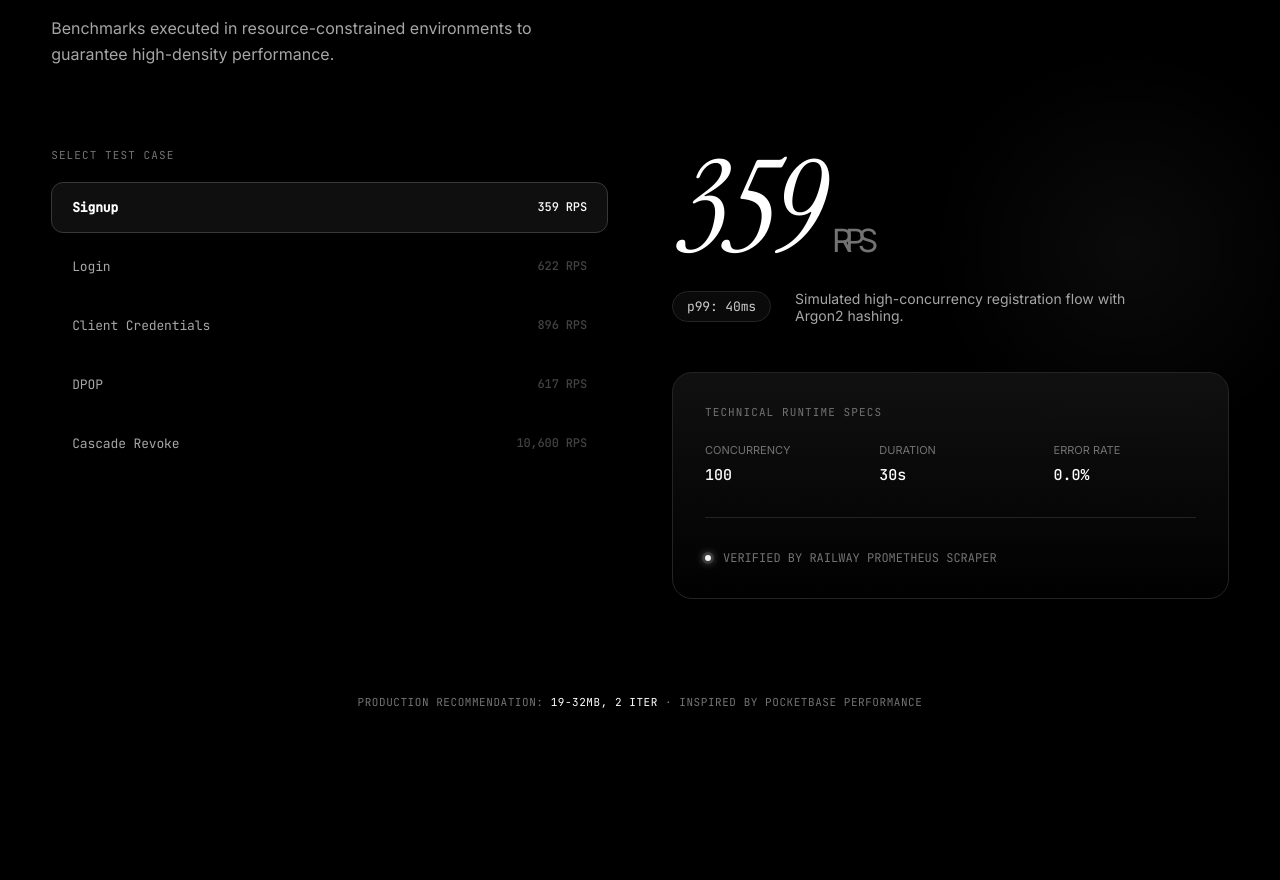
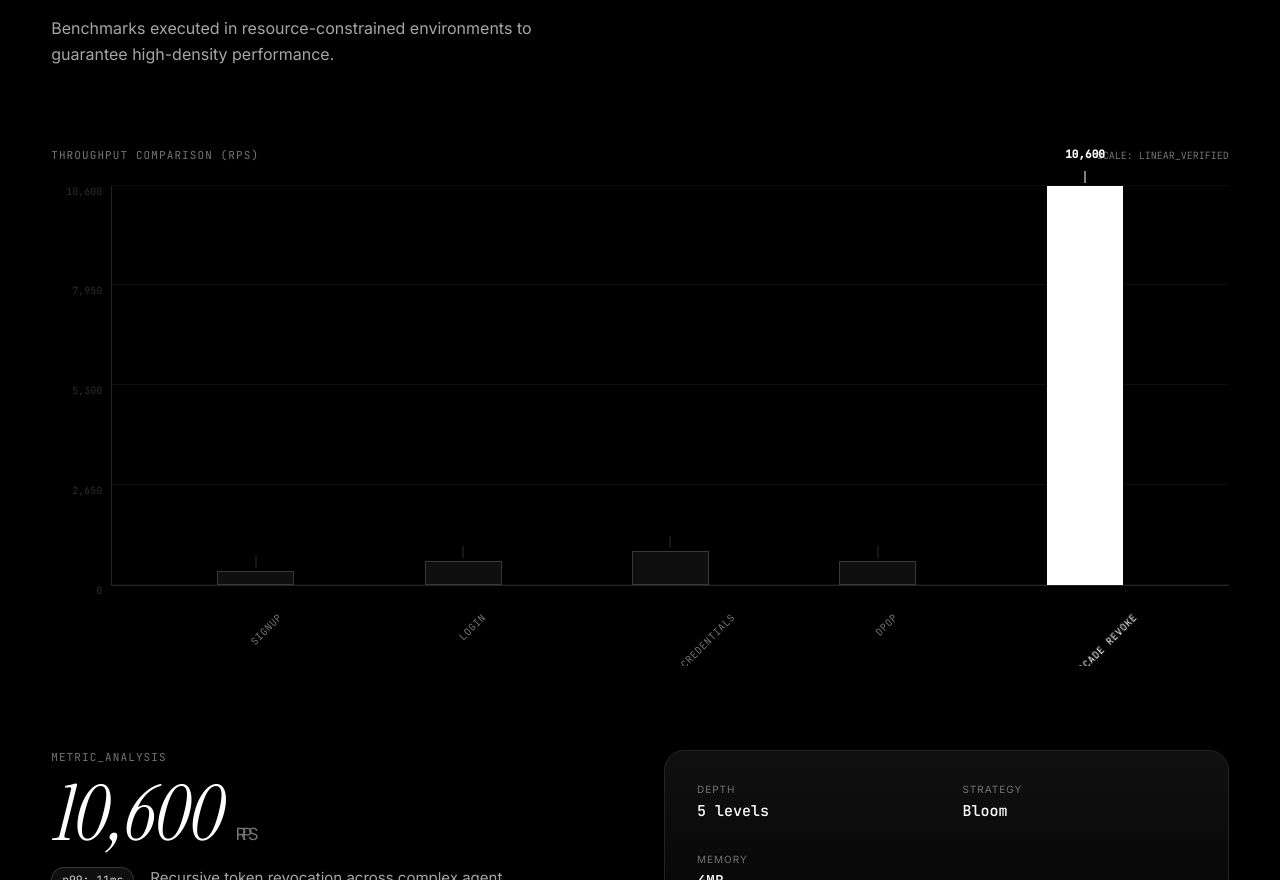
Before and after one commit to shark-auth/shark-cloud, a Next.js app in the folder shark-next/: page / in a window 1280 px wide. Shown: the part 1920-2800 px from the top of the page. Built offline with nearby package versions, Linux system fonts and the light colour scheme.

Commit message:
feat(ui): implement visual vertical charts for benchmarks with interaction polish

```diff
--- a/shark-next/src/components/sections/Benchmarks.tsx
+++ b/shark-next/src/components/sections/Benchmarks.tsx
@@ -1,11 +1,11 @@
 'use client';
 
-import React, { useState } from 'react';
+import React, { useState, useEffect, useRef } from 'react';
 
 const METRICS = [
   {
     label: 'Signup',
-    val: '359',
+    val: 359,
     unit: 'RPS',
     p99: '40ms',
     desc: 'Simulated high-concurrency registration flow with Argon2 hashing.',
@@ -17,7 +17,7 @@ const METRICS = [
   },
   {
     label: 'Login',
-    val: '622',
+    val: 622,
     unit: 'RPS',
     p99: '49ms',
     desc: 'Standard password authentication and session establishment.',
@@ -29,7 +29,7 @@ const METRICS = [
   },
   {
     label: 'Client Credentials',
-    val: '896',
+    val: 896,
     unit: 'RPS',
     p99: '38ms',
     desc: 'Machine-to-machine authentication for high-speed agent services.',
@@ -41,7 +41,7 @@ const METRICS = [
   },
   {
     label: 'DPOP',
-    val: '617',
+    val: 617,
     unit: 'RPS',
     p99: '50ms',
     desc: 'Demonstrating Proof-of-Possession for every request.',
@@ -53,7 +53,7 @@ const METRICS = [
   },
   {
     label: 'Cascade Revoke',
-    val: '10,600',
+    val: 10600,
     unit: 'RPS',
     p99: '11ms',
     desc: 'Recursive token revocation across complex agent hierarchies.',
@@ -66,13 +66,85 @@ const METRICS = [
 ];
 
 export function Benchmarks() {
-  const [activeTab, setActiveTab] = useState(0);
-  const m = METRICS[activeTab];
+  const [activeIdx, setActiveIdx] = useState(4);
+  const [isVisible, setIsVisible] = useState(false);
+  const sectionRef = useRef<HTMLElement>(null);
+
+  const m = METRICS[activeIdx];
+  const maxVal = Math.max(...METRICS.map(x => x.val));
+
+  useEffect(() => {
+    const observer = new IntersectionObserver(
+      ([entry]) => {
+        if (entry.isIntersecting) {
+          setIsVisible(true);
+        }
+      },
+      { threshold: 0.1 }
+    );
+
+    if (sectionRef.current) observer.observe(sectionRef.current);
+    return () => observer.disconnect();
+  }, []);
 
   return (
-    <section id="benchmarks" style={{ padding: 'clamp(80px, 12vw, 160px) clamp(20px, 4vw, 56px)', background: 'var(--bg)', borderTop: '1px solid var(--border)' }}>
+    <section
+      ref={sectionRef}
+      id="benchmarks"
+      style={{
+        padding: 'clamp(80px, 12vw, 160px) clamp(20px, 4vw, 56px)',
+        background: 'var(--bg)',
+        borderTop: '1px solid var(--border)',
+        overflow: 'hidden'
+      }}
+    >
+      <style dangerouslySetInnerHTML={{ __html: `
+        @keyframes barFill {
+          from { height: 0; opacity: 0; }
+          to { opacity: 1; }
+        }
+        .benchmark-bar {
+          transition: all 0.4s cubic-bezier(0.2, 0.8, 0.2, 1);
+        }
+        .benchmark-bar:hover {
+          background: var(--fg) !important;
+          box-shadow: 0 0 20px hsla(0,0%,100%,0.1);
+        }
+        .grid-line {
+          position: absolute;
+          left: 0;
+          right: 0;
+          height: 1px;
+          background: var(--border);
+          opacity: 0.4;
+          pointer-events: none;
+        }
+        .y-label {
+          position: absolute;
+          left: -54px;
+          font-size: 10px;
+          color: var(--muted-2);
+          font-family: var(--font-mono), monospace;
+          text-align: right;
+          width: 44px;
+        }
+        .chart-container {
+          overflow-x: auto;
+          scrollbar-width: none;
+          padding-bottom: 20px;
+        }
+        .chart-container::-webkit-scrollbar {
+          display: none;
+        }
+        @media (max-width: 800px) {
+          .chart-inner {
+            min-width: 700px;
+          }
+        }
+      `}} />
+
       <div style={{ maxWidth: 1240, margin: '0 auto' }}>
-        <div className="reveal" style={{ marginBottom: 80 }}>
+        <div className={`reveal ${isVisible ? 'in' : ''}`} style={{ marginBottom: 80 }}>
           <span className="eyebrow">Performance · Verified</span>
           <h2 style={{ fontSize: 'clamp(32px, 5vw, 64px)', marginTop: 24, lineHeight: 1, letterSpacing: '-0.04em' }}>
             Built for <span className="serif">speed.</span>
@@ -82,58 +154,133 @@ export function Benchmarks() {
           </p>
         </div>
 
-        <div className="reveal" style={{
+        <div className={`reveal ${isVisible ? 'in' : ''}`} style={{
           display: 'grid',
-          gridTemplateColumns: 'repeat(auto-fit, minmax(320px, 1fr))',
+          gridTemplateColumns: '1fr',
           gap: 64,
           alignItems: 'start'
         }}>
-          {/* Vertical Tabs */}
-          <div style={{ display: 'flex', flexDirection: 'column', gap: 8 }}>
-            <div className="mono" style={{ fontSize: 11, color: 'var(--muted-2)', marginBottom: 12, letterSpacing: '0.1em' }}>SELECT TEST CASE</div>
-            {METRICS.map((item, i) => (
-              <button
-                key={i}
-                onClick={() => setActiveTab(i)}
-                className="btn"
-                style={{
-                  justifyContent: 'space-between',
-                  padding: '16px 20px',
-                  borderRadius: 12,
-                  background: activeTab === i ? 'var(--surface-2)' : 'transparent',
-                  borderColor: activeTab === i ? 'var(--border-2)' : 'transparent',
-                  color: activeTab === i ? 'var(--fg)' : 'var(--muted)',
-                  transition: 'all 0.2s cubic-bezier(0.2, 0.8, 0.2, 1)',
-                  textAlign: 'left',
-                  width: '100%',
-                }}
-              >
-                <span className="mono" style={{ fontSize: 13, fontWeight: activeTab === i ? 600 : 400 }}>{item.label}</span>
-                <span className="mono" style={{ fontSize: 12, opacity: activeTab === i ? 1 : 0.4 }}>{item.val} {item.unit}</span>
-              </button>
-            ))}
+
+          {/* Main Chart Area */}
+          <div className="chart-container">
+            <div style={{ display: 'flex', justifyContent: 'space-between', alignItems: 'flex-end', marginBottom: 24 }}>
+              <div className="mono" style={{ fontSize: 11, color: 'var(--muted-2)', letterSpacing: '0.1em' }}>
+                THROUGHPUT COMPARISON (RPS)
+              </div>
+              <div className="mono" style={{ fontSize: 10, color: 'var(--muted-2)' }}>
+                SCALE: LINEAR_VERIFIED
+              </div>
+            </div>
+
+            <div className="chart-inner" style={{
+              height: 400,
+              borderLeft: '1px solid var(--border)',
+              borderBottom: '1px solid var(--border)',
+              position: 'relative',
+              display: 'flex',
+              alignItems: 'flex-end',
+              justifyContent: 'space-around',
+              padding: '0 40px',
+              marginLeft: 60,
+              marginBottom: 60
+            }}>
+              {/* Grid Lines */}
+              {[0, 0.25, 0.5, 0.75, 1].map((p) => (
+                <div key={p} className="grid-line" style={{ bottom: `${p * 100}%` }}>
+                  <span className="y-label">{Math.round(maxVal * p).toLocaleString()}</span>
+                </div>
+              ))}
+
+              {/* Bars */}
+              {METRICS.map((item, i) => {
+                const height = (item.val / maxVal) * 100;
+                const isActive = activeIdx === i;
+                return (
+                  <div
+                    key={i}
+                    onClick={() => setActiveIdx(i)}
+                    style={{
+                      width: 'clamp(30px, 6vw, 80px)',
+                      height: isVisible ? `${height}%` : '0%',
+                      background: isActive ? 'var(--fg)' : 'var(--surface-2)',
+                      border: isActive ? '1px solid var(--fg)' : '1px solid var(--border-2)',
+                      cursor: 'pointer',
+                      position: 'relative',
+                      animation: isVisible ? `barFill 0.8s cubic-bezier(0.2, 0.8, 0.2, 1) forwards ${i * 0.12}s` : 'none',
+                    }}
+                    className="benchmark-bar"
+                  >
+                    {/* Peak Indicator Line */}
+                    <div style={{
+                      position: 'absolute',
+                      top: -16,
+                      left: '50%',
+                      transform: 'translateX(-50%)',
+                      width: 1,
+                      height: 12,
+                      background: isActive ? 'var(--fg)' : 'var(--muted-2)',
+                      opacity: isActive ? 1 : 0.4
+                    }} />
+
+                    {/* Label below bar */}
+                    <div className="mono" style={{
+                      position: 'absolute',
+                      bottom: -40,
+                      left: '50%',
+                      transform: 'translateX(-50%) rotate(-45deg)',
+                      transformOrigin: 'top right',
+                      fontSize: 10,
+                      whiteSpace: 'nowrap',
+                      color: isActive ? 'var(--fg)' : 'var(--muted-2)',
+                      letterSpacing: '0.05em',
+                      textTransform: 'uppercase',
+                      transition: 'color 0.3s ease'
+                    }}>
+                      {item.label}
+                    </div>
+
+                    {/* Value floating above bar on hover/active */}
+                    {isActive && (
+                      <div className="mono" style={{
+                        position: 'absolute',
+                        top: -40,
+                        left: '50%',
+                        transform: 'translateX(-50%)',
+                        fontSize: 11,
+                        color: 'var(--fg)',
+                        fontWeight: 600
+                      }}>
+                        {item.val.toLocaleString()}
+                      </div>
+                    )}
+                  </div>
+                );
+              })}
+            </div>
           </div>
 
-          {/* Tab Content */}
-          <div style={{ position: 'relative' }}>
-            {/* Value Display */}
-            <div style={{ marginBottom: 48 }}>
+          {/* Details Section */}
+          <div style={{
+            display: 'grid',
+            gridTemplateColumns: 'repeat(auto-fit, minmax(300px, 1fr))',
+            gap: 48,
+            marginTop: 20
+          }}>
+            {/* Active Metric Info */}
+            <div style={{ transition: 'opacity 0.3s ease', opacity: isVisible ? 1 : 0 }}>
+              <div className="mono" style={{ fontSize: 11, color: 'var(--muted-2)', marginBottom: 16, letterSpacing: '0.1em' }}>METRIC_ANALYSIS</div>
               <div style={{
-                fontSize: 'clamp(80px, 10vw, 140px)',
-                lineHeight: 0.9,
+                fontSize: 'clamp(48px, 6vw, 92px)',
+                lineHeight: 0.85,
                 letterSpacing: '-0.06em',
-                marginBottom: 24
+                marginBottom: 20
               }}>
-                <span className="serif" style={{ fontStyle: 'italic' }}>{m.val}</span>
-                <span style={{ fontSize: '0.25em', color: 'var(--muted-2)', marginLeft: 16, verticalAlign: 'baseline' }}>{m.unit}</span>
+                <span className="serif" style={{ fontStyle: 'italic' }}>{m.val.toLocaleString()}</span>
+                <span style={{ fontSize: '0.22em', color: 'var(--muted-2)', marginLeft: 16, verticalAlign: 'baseline' }}>{m.unit}</span>
               </div>
-              <div style={{ display: 'flex', gap: 24, alignItems: 'center', flexWrap: 'wrap' }}>
-                <div className="chip" style={{ fontSize: 13, padding: '6px 14px' }}>
-                  p99: {m.p99}
-                </div>
-                <div className="text-muted" style={{ fontSize: 14, maxWidth: 360 }}>
-                  {m.desc}
-                </div>
+              <div style={{ display: 'flex', gap: 16, alignItems: 'flex-start', flexWrap: 'wrap' }}>
+                <div className="chip" style={{ background: 'var(--surface-2)', borderColor: 'var(--border-2)' }}>p99: {m.p99}</div>
+                <div className="text-muted" style={{ fontSize: 15, lineHeight: 1.5, maxWidth: 400 }}>{m.desc}</div>
               </div>
             </div>
 
@@ -143,40 +290,32 @@ export function Benchmarks() {
               background: 'linear-gradient(180deg, var(--surface-2), transparent)',
               border: '1px solid var(--border)',
               borderRadius: 20,
-              overflow: 'hidden',
-              position: 'relative'
+              position: 'relative',
+              overflow: 'hidden'
             }}>
               <div className="noise" style={{ opacity: 0.1 }} />
-              <div className="mono" style={{ fontSize: 11, color: 'var(--muted-2)', marginBottom: 24, letterSpacing: '0.1em', position: 'relative' }}>TECHNICAL RUNTIME SPECS</div>
-              <div style={{ display: 'grid', gridTemplateColumns: 'repeat(auto-fit, minmax(120px, 1fr))', gap: 32, position: 'relative' }}>
+              <div style={{ display: 'grid', gridTemplateColumns: 'repeat(2, 1fr)', gap: 32 }}>
                 {m.details.map((detail, idx) => (
                   <div key={idx}>
-                    <div style={{ fontSize: 11, color: 'var(--muted-2)', marginBottom: 8, textTransform: 'uppercase' }}>{detail.key}</div>
+                    <div style={{ fontSize: 10, color: 'var(--muted-2)', marginBottom: 6, textTransform: 'uppercase', letterSpacing: '0.1em' }}>{detail.key}</div>
                     <div className="mono" style={{ fontSize: 15, fontWeight: 500 }}>{detail.val}</div>
                   </div>
                 ))}
               </div>
-
-              <div style={{ marginTop: 32, paddingTop: 32, borderTop: '1px solid var(--border)', position: 'relative' }}>
-                <div className="mono" style={{ fontSize: 12, color: 'var(--muted-2)', display: 'flex', alignItems: 'center', gap: 12 }}>
+              <div style={{ marginTop: 32, paddingTop: 32, borderTop: '1px solid var(--border)' }}>
+                <div className="mono" style={{ fontSize: 11, color: 'var(--muted-2)', display: 'flex', alignItems: 'center', gap: 10 }}>
                   <span className="dot live" />
-                  VERIFIED BY RAILWAY PROMETHEUS SCRAPER
+                  RUNTIME: PROMETHEUS_NODE_EXPORTER_V2
                 </div>
               </div>
             </div>
-
-            {/* Subtle aesthetic touch */}
-            <div style={{
-              position: 'absolute', top: -100, right: -100, width: 400, height: 400,
-              background: 'radial-gradient(circle, hsla(0,0%,100%,0.04) 0%, transparent 70%)',
-              pointerEvents: 'none', zIndex: -1
-            }} />
           </div>
         </div>
 
-        <div className="reveal" style={{ marginTop: 96, textAlign: 'center' }}>
+        <div className={`reveal ${isVisible ? 'in' : ''}`} style={{ marginTop: 96, textAlign: 'center' }}>
+          <div className="divider-x" style={{ marginBottom: 48, opacity: 0.5 }} />
           <p className="mono" style={{ fontSize: 11, color: 'var(--muted-2)', letterSpacing: '0.05em' }}>
-            PRODUCTION RECOMMENDATION: <span style={{ color: 'var(--fg)' }}>19-32MB, 2 ITER</span> · INSPIRED BY POCKETBASE PERFORMANCE
+            PRODUCTION_GUIDE: <span style={{ color: 'var(--fg)' }}>19-32MB, 2 ITER</span> · INSPIRED_BY: POCKETBASE_ARCH
           </p>
         </div>
       </div>
```
